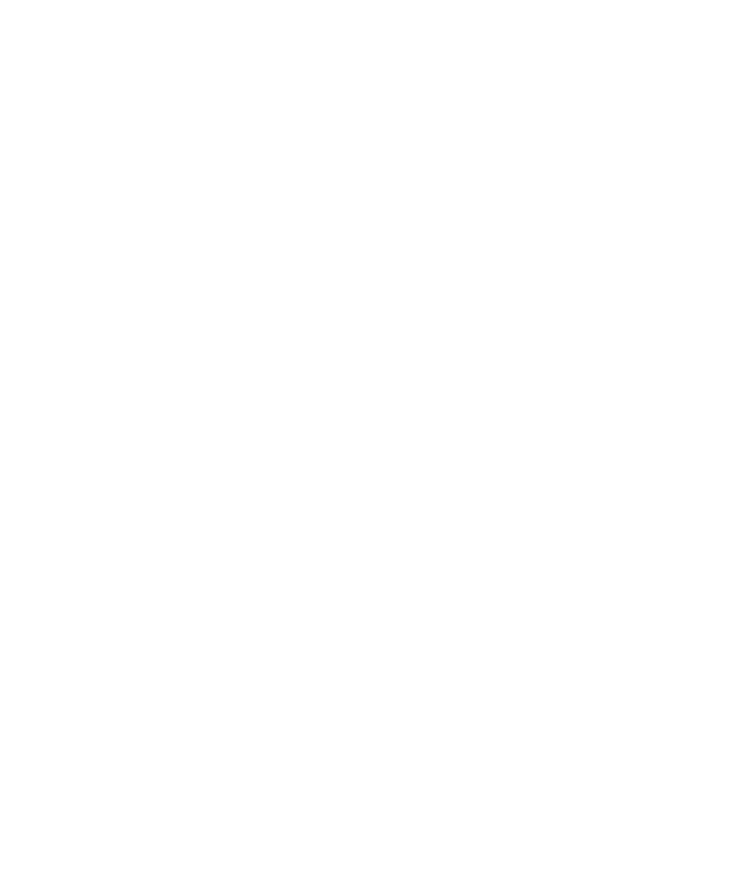
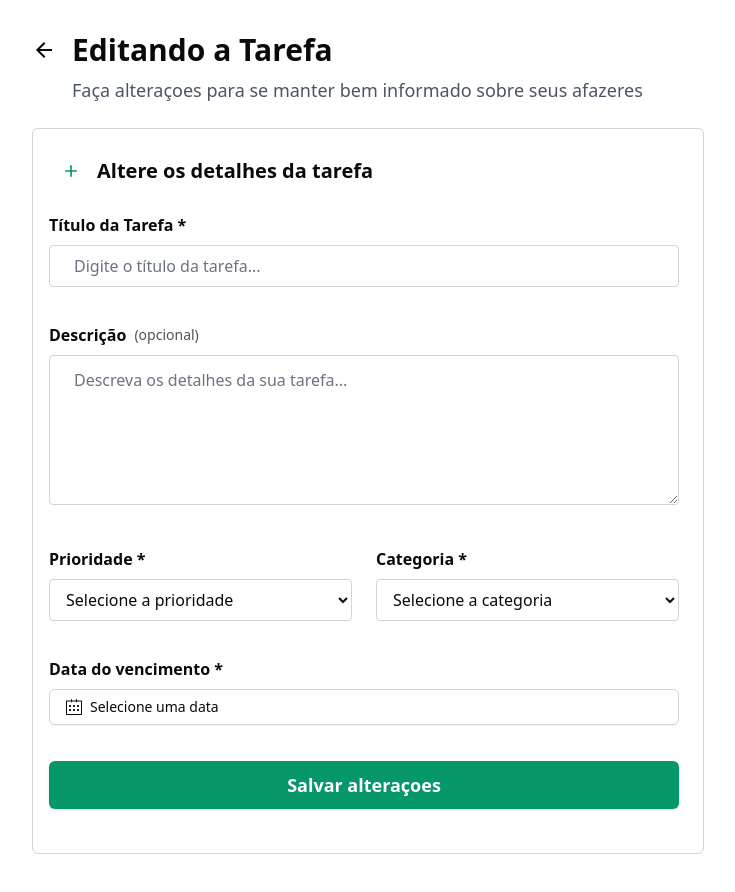
Before and after one commit to Estevao-Alves03/Taskmanager-front, a React (Vite) app: page /EditTask/1 in a window 1280 px wide. Before the commit this address had no page. Shown: the top 892 px of the page, without its empty margins (272-1007 px from the left). Before the commit the page ends 800 px from the top, so only its background shows below. Built offline with nearby package versions, Linux system fonts and the light colour scheme; no server answers.

Commit message:
adicionado uma pagina para ediçao da tarefa

```diff
--- a/package.json
+++ b/package.json
@@ -36,6 +36,7 @@
   },
   "devDependencies": {
     "@eslint/js": "^9.28.0",
+    "@types/date-fns": "^2.6.3",
     "@types/node": "^24.0.1",
     "@types/react": "^19.1.8",
     "@types/react-dom": "^19.1.6",
--- a/src/App.tsx
+++ b/src/App.tsx
@@ -51,7 +51,7 @@
         <Route path="/Register" element={<Register />} />
         <Route path="/Login" element={<Login />} />
         <Route path="/NewTask" element={<NewTask />} />
-        <Route path="/EditTask" element={<EditTask />} />
+        <Route path="/EditTask/:id" element={<EditTask />} />
       </Routes>
     </Router>
   );
--- a/src/Components/Pages/EditTask.tsx
+++ b/src/Components/Pages/EditTask.tsx
@@ -1,11 +1,255 @@
-import React from 'react'
+import { Button } from "@/components/ui/button";
+import { Calendar } from "@/components/ui/calendar";
+import {
+  Popover,
+  PopoverContent,
+  PopoverTrigger,
+} from "@/components/ui/popover";
+import Alert from "@/Layout/Alert";
+import { useState, useEffect } from "react";
+import { useParams, useNavigate } from "react-router-dom";
+import { IoMdArrowBack } from "react-icons/io";
+import { MdAdd } from "react-icons/md";
+import { SlCalender } from "react-icons/sl";
+import { format } from "date-fns";
+import { ptBR } from "date-fns/locale";
+import Loading from "../../img/Loading.svg";
+import { useTasksStore } from "@/Zustand/Store/TaksStore";
+
+type Priority = "baixa" | "media" | "alta";
 
 function EditTask() {
+  const [date, setDate] = useState<Date | undefined>(undefined);
+  const [priority, setPriority] = useState<Priority | "">("");
+  const [category, setCategory] = useState("");
+  const [title, setTitle] = useState("");
+  const [description, setDescription] = useState("");
+  const [done, setDone] = useState(false);
+  const [isLoading, setIsLoading] = useState(false);
+  const [alert, setAlert] = useState<null | {
+    message: string;
+    type: "success" | "error" | "warning" | "info";
+  }>(null);
+
+  const editTask = useTasksStore((state) => state.editTask);
+
+  const { id } = useParams();
+  const navigate = useNavigate();
+  const BackHome = () => navigate("/");
+
+  useEffect(() => {
+    if (!id) return;
+
+    setIsLoading(true);
+    setAlert({ message: "buscando a tarefa...", type: "warning" });
+
+    fetch(`http://localhost:8000/api/tasks/${id}`)
+      .then((res) => res.json())
+      .then((data) => {
+        setTitle(data.title);
+        setDescription(data.description || "");
+        // Validação da prioridade para garantir o tipo correto
+        const validPriority = ["baixa", "media", "alta"].includes(data.priority)
+          ? data.priority
+          : "";
+        setPriority(validPriority as Priority | "");
+        setCategory(data.category);
+        const parsedDate = data.due_date ? new Date(data.due_date) : undefined;
+        setDate(parsedDate);
+        setDone(data.done);
+      })
+      .catch(() =>
+        setAlert({ message: "Erro ao carregar a tarefa", type: "error" })
+      )
+      .finally(() => {
+        setTimeout(() => {
+          setIsLoading(false);
+          setAlert(null)
+        }, 1500);
+      });
+  }, [id]);
+
+  const handleSubmit = async (e: React.FormEvent) => {
+    e.preventDefault();
+
+    if (!title.trim()) {
+      setAlert({ message: "Preencha o título da tarefa.", type: "info" });
+      setTimeout(() => setAlert(null), 1550);
+      return;
+    }
+    if (!priority) {
+      setAlert({ message: "Selecione a prioridade da tarefa.", type: "info" });
+      setTimeout(() => setAlert(null), 1550);
+      return;
+    }
+    if (!category) {
+      setAlert({ message: "Selecione a categoria da tarefa.", type: "info" });
+      setTimeout(() => setAlert(null), 1550);
+      return;
+    }
+    if (!date) {
+      setAlert({ message: "Selecione uma data de vencimento", type: "info" });
+      setTimeout(() => setAlert(null), 1550);
+      return;
+    }
+
+    try {
+      await editTask(id!, {
+        title,
+        description,
+        priority: priority as Priority,
+        category,
+        due_date: date.toISOString().split("T")[0],
+        done,
+      });
+      setIsLoading(true);
+      setAlert({ message: "Tarefa atualizada com sucesso", type: "success" });
+
+      setTimeout(() => {
+        setIsLoading(false);
+        navigate("/");
+      }, 1500);
+    } catch {
+      setAlert({ message: "Erro ao atualizar a tarefa", type: "error" });
+    }
+  };
+
   return (
     <div>
-        <h1>funcionou</h1>
+      <div className="mx-72 mb-20 p-4 mt-4">
+        <div className="flex items-center gap-2 mb-2">
+          <IoMdArrowBack
+            onClick={BackHome}
+            className="mr-2 text-2xl hover:cursor-pointer hover:text-emerald-600"
+            title="Voltar"
+          />
+          <h1 className="text-3xl font-bold">Editando a Tarefa</h1>
+        </div>
+        <p className="text-lg text-gray-600 ml-10">
+          Faça alteraçoes para se manter bem informado sobre seus afazeres
+        </p>
+
+        <form
+          onSubmit={handleSubmit}
+          className="border border-zinc-300 p-4 mt-6 rounded-md"
+        >
+          <div className="flex items-center gap-2 ml-3 mt-3">
+            <MdAdd className="mr-2 text-emerald-600 text-xl" />
+            <h2 className="text-xl font-semibold">
+              Altere os detalhes da tarefa
+            </h2>
+          </div>
+
+          <div className="mt-5 pl-0 p-2">
+            <label className="text-base font-semibold mb-2 block">
+              Título da Tarefa *
+            </label>
+            <input
+              type="text"
+              value={title}
+              onChange={(e) => setTitle(e.target.value)}
+              placeholder="Digite o título da tarefa..."
+              className="px-6 py-2 rounded-sm border border-zinc-300 w-full placeholder:text-gray-500 focus:outline-none focus:border-emerald-600 transition-colors duration-300"
+            />
+          </div>
+
+          <div className="mt-5 pl-0 p-2">
+            <label className="text-base font-semibold mb-2 block">
+              <div className="flex items-center gap-2">
+                Descrição
+                <p className="text-zinc-600 text-sm font-normal">(opcional)</p>
+              </div>
+            </label>
+            <textarea
+              value={description}
+              onChange={(e) => setDescription(e.target.value)}
+              placeholder="Descreva os detalhes da sua tarefa..."
+              className="w-full min-h-[150px] px-6 py-3 rounded-sm border border-zinc-300 placeholder:text-gray-500 focus:outline-none focus:border-emerald-600 transition-colors duration-300"
+            />
+          </div>
+
+          <div className="grid grid-cols-2 gap-4">
+            <div className="mt-5 pl-0 p-2">
+              <label className="text-base font-semibold mb-2 block">
+                Prioridade *
+              </label>
+              <select
+                value={priority}
+                onChange={(e) => setPriority(e.target.value as Priority)}
+                className="w-full border bg-white border-zinc-300 rounded px-3 py-2"
+              >
+                <option value="">Selecione a prioridade</option>
+                <option value="baixa">🟢 Baixa</option>
+                <option value="media">🟡 Média</option>
+                <option value="alta">🔴 Alta</option>
+              </select>
+            </div>
+
+            <div className="mt-5 pl-0 p-2">
+              <label className="text-base font-semibold mb-2 block">
+                Categoria *
+              </label>
+              <select
+                value={category}
+                onChange={(e) => setCategory(e.target.value)}
+                className="w-full border bg-white border-zinc-300 rounded px-3 py-2"
+              >
+                <option value="">Selecione a categoria</option>
+                <option value="trabalho">Trabalho</option>
+                <option value="pessoal">Pessoal</option>
+                <option value="estudos">Estudos</option>
+                <option value="casa">Casa</option>
+                <option value="saude">Saúde</option>
+              </select>
+            </div>
+          </div>
+
+          <div className="mt-5 pl-0 p-2">
+            <label className="text-base font-semibold mb-2 block">
+              Data do vencimento *
+            </label>
+            <Popover>
+              <PopoverTrigger asChild>
+                <Button
+                  variant="outline"
+                  className="w-full justify-start border-zinc-300 flex items-center gap-2"
+                >
+                  <SlCalender />
+                  {date
+                    ? format(date, "PPP", { locale: ptBR })
+                    : "Selecione uma data"}
+                </Button>
+              </PopoverTrigger>
+              <PopoverContent className="w-auto p-0" autoFocus>
+                <Calendar
+                  mode="single"
+                  selected={date}
+                  onSelect={setDate}
+                  locale={ptBR}
+                />
+              </PopoverContent>
+            </Popover>
+          </div>
+
+          <div className="mt-5 mb-5 pl-0 p-2 flex justify-center gap-4">
+            <Button
+              type="submit"
+              className="w-full bg-emerald-600 hover:bg-emerald-700 text-white text-lg p-6 font-bold "
+            >
+              Salvar alteraçoes
+            </Button>
+          </div>
+        </form>
+
+        {alert && <Alert message={alert.message} type={alert.type} />}
+        {isLoading && (
+          <div className="fixed inset-0 flex items-center justify-center bg-black bg-opacity-70 z-50">
+            <img src={Loading} alt="Carregando..." className="w-36 h-44" />
+          </div>
+        )}
+      </div>
     </div>
-  )
+  );
 }
 
-export default EditTask
+export default EditTask;
--- a/src/Components/Pages/MyTasks.tsx
+++ b/src/Components/Pages/MyTasks.tsx
@@ -4,9 +4,9 @@
 import { MdOutlineEdit } from "react-icons/md";
 import { LiaTrashSolid } from "react-icons/lia";
 import { useNavigate } from "react-router-dom";
-import Swal from 'sweetalert2';
+import Swal from "sweetalert2";
 import Alert from "../../Layout/Alert";
-import Loading from "../../img/Loading.svg"
+import Loading from "../../img/Loading.svg";
 
 interface TaskItemProps {
   id: string;
@@ -20,7 +20,6 @@
   onDelete: () => void;
 }
 
-
 const TaskItem = React.memo(function TaskItem({
   id,
   done,
@@ -30,16 +29,20 @@
   priority,
   category,
   overdue,
-  onDelete
+  onDelete,
 }: TaskItemProps) {
   const toggleConcluida = useTasksStore((state) => state.toggleConcluida);
-  const navigate = useNavigate()
+  const [isLoading, setIsLoading] = useState(false);
+  const [alert, setAlert] = useState<null | {
+    message: string;
+    type: "success" | "error" | "warning" | "info";
+  }>(null);
 
+  const navigate = useNavigate();
 
-function EditTask() {
-  navigate('/EditTask')
+  function handleEdit() {
+    navigate(`/EditTask/${id}`);
   }
-
 
   return (
     <>
@@ -97,8 +100,8 @@
           </span>
           <div className="flex justify-around text-lg">
             <span className="hover:text-emerald-600">
-                <button onClick={EditTask}>
-                  <MdOutlineEdit/>
+              <button onClick={handleEdit}>
+                <MdOutlineEdit />
               </button>
             </span>
             <span className="hover:text-red-700">
@@ -109,17 +112,20 @@
           </div>
         </div>
       </div>
+      {alert && <Alert message={alert.message} type={alert.type} />}
     </>
   );
 });
-
 
 export default function TaskList() {
   const tarefas = useTasksStore((state) => state.tarefas);
   const loadTasks = useTasksStore((state) => state.loadTasks);
   const deletetask = useTasksStore((state) => state.deletetask);
-  const [isLoading, setIsLoading] = useState(false)
-  const [alert, setAlert] = useState<null | { message: string; type: "success" | "error" | "warning" | "info" }>(null);
+  const [isLoading, setIsLoading] = useState(false);
+  const [alert, setAlert] = useState<null | {
+    message: string;
+    type: "success" | "error" | "warning" | "info";
+  }>(null);
 
   useEffect(() => {
     loadTasks();
@@ -136,39 +142,45 @@
 
     if (result.isConfirmed) {
       setAlert({ message: "Excluindo a tarefa...", type: "success" });
-    setIsLoading(true)
+      setIsLoading(true);
       setTimeout(() => {
         deletetask(id);
         setAlert(null);
-      setIsLoading(false)
+        setIsLoading(false);
       }, 2550);
     }
   };
 
-
   if (!tarefas.length)
-    return <p className="w-full mt-6 ml-2 text-2xl font-serif">Nenhuma tarefa encontrada.</p>;
+    return (
+      <p className="w-full mt-6 ml-2 text-2xl font-serif">
+        Nenhuma tarefa encontrada.
+      </p>
+    );
 
   return (
     <>
       {alert && <Alert message={alert.message} type={alert.type} />}
       {tarefas.length === 0 ? (
-      <p className="w-full mt-6 ml-2 text-2xl font-serif">Nenhuma tarefa encontrada.</p>
+        <p className="w-full mt-6 ml-2 text-2xl font-serif">
+          Nenhuma tarefa encontrada.
+        </p>
       ) : (
         <div className="flex flex-col gap-4 w-full mt-5">
           {tarefas.map((task) => (
-          <TaskItem key={task.id} {...task} onDelete={() => handleDelete(task.id)} />
+            <TaskItem
+              key={task.id}
+              {...task}
+              onDelete={() => handleDelete(task.id)}
+            />
           ))}
         </div>
       )}
       {isLoading && (
         <div className="fixed inset-0 flex items-center justify-center bg-black bg-opacity-70 z-50">
-          <img
-            src={Loading}
-            alt="Carregando..."
-            className="w-36 h-44"
-          />
+          <img src={Loading} alt="Carregando..." className="w-36 h-44" />
         </div>
       )}
     </>
-)}
+  );
+}
```
Also changed, not shown: src/Components/Pages/NewTask.tsx (+4 -8 lines), src/Zustand/Store/TaksStore.tsx (+24 -1 lines), 1 other file (tests, documents, lock files or other folders). Lines whose indentation alone changed are shown as unchanged.
